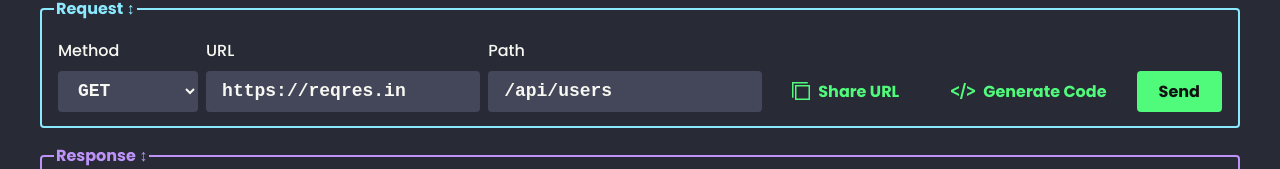
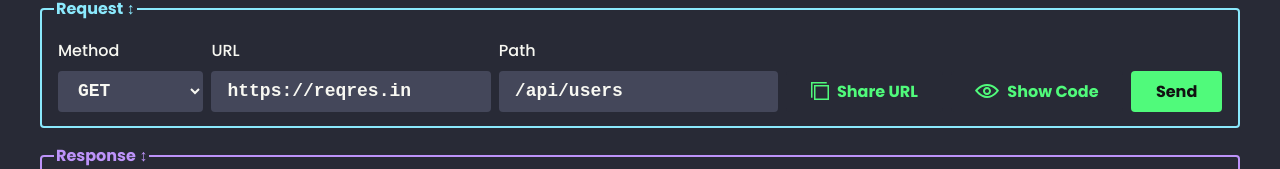
Before and after one commit to B-Guru/hoppscotch, a Nuxt app: page / in a window 1280 px wide. Shown: the part 135-304 px from the top of the page. Built offline with nearby package versions, Linux system fonts and the light colour scheme.

Commit message:
:zap: Better button context

```diff
--- a/pages/index.vue
+++ b/pages/index.vue
@@ -34,10 +34,13 @@
         <li>
           <label class="hide-on-small-screen" for="code">&nbsp;</label>
           <button class="icon" id="code" name="code" v-on:click="isHidden = !isHidden" :disabled="!isValidURL">
-            <svg xmlns="http://www.w3.org/2000/svg" width="24" height="24" viewBox="0 0 24 24">
-              <path d="M24 10.935v2.131l-8 3.947v-2.23l5.64-2.783-5.64-2.79v-2.223l8 3.948zm-16 3.848l-5.64-2.783 5.64-2.79v-2.223l-8 3.948v2.131l8 3.947v-2.23zm7.047-10.783h-2.078l-4.011 16h2.073l4.016-16z" />
+            <svg xmlns="http://www.w3.org/2000/svg" width="24" height="24" viewBox="0 0 24 24" v-if="isHidden">
+              <path d="M12.015 7c4.751 0 8.063 3.012 9.504 4.636-1.401 1.837-4.713 5.364-9.504 5.364-4.42 0-7.93-3.536-9.478-5.407 1.493-1.647 4.817-4.593 9.478-4.593zm0-2c-7.569 0-12.015 6.551-12.015 6.551s4.835 7.449 12.015 7.449c7.733 0 11.985-7.449 11.985-7.449s-4.291-6.551-11.985-6.551zm-.015 5c1.103 0 2 .897 2 2s-.897 2-2 2-2-.897-2-2 .897-2 2-2zm0-2c-2.209 0-4 1.792-4 4 0 2.209 1.791 4 4 4s4-1.791 4-4c0-2.208-1.791-4-4-4z" />
             </svg>
-            <span>Generate Code</span>
+            <svg xmlns="http://www.w3.org/2000/svg" width="24" height="24" viewBox="0 0 24 24" v-if="!isHidden">
+              <path d="M19.604 2.562l-3.346 3.137c-1.27-.428-2.686-.699-4.243-.699-7.569 0-12.015 6.551-12.015 6.551s1.928 2.951 5.146 5.138l-2.911 2.909 1.414 1.414 17.37-17.035-1.415-1.415zm-6.016 5.779c-3.288-1.453-6.681 1.908-5.265 5.206l-1.726 1.707c-1.814-1.16-3.225-2.65-4.06-3.66 1.493-1.648 4.817-4.594 9.478-4.594.927 0 1.796.119 2.61.315l-1.037 1.026zm-2.883 7.431l5.09-4.993c1.017 3.111-2.003 6.067-5.09 4.993zm13.295-4.221s-4.252 7.449-11.985 7.449c-1.379 0-2.662-.291-3.851-.737l1.614-1.583c.715.193 1.458.32 2.237.32 4.791 0 8.104-3.527 9.504-5.364-.729-.822-1.956-1.99-3.587-2.952l1.489-1.46c2.982 1.9 4.579 4.327 4.579 4.327z" />
+            </svg>
+            <span>{{ isHidden ? 'Show Code' : 'Hide Code' }}</span>
           </button>
         </li>
         <li>
@@ -151,7 +154,15 @@
             <iframe :class="{hidden: !previewEnabled}" class="covers-response" ref="previewFrame" src="about:blank"></iframe>
           </div>
           <div class="align-right" v-if="response.body && responseType === 'text/html'">
-            <button @click.prevent="togglePreview">{{ previewEnabled ? 'Hide Preview' : 'Preview HTML' }}</button>
+            <button class="icon" @click.prevent="togglePreview">
+              <svg xmlns="http://www.w3.org/2000/svg" width="24" height="24" viewBox="0 0 24 24" v-if="!previewEnabled">
+                <path d="M12.015 7c4.751 0 8.063 3.012 9.504 4.636-1.401 1.837-4.713 5.364-9.504 5.364-4.42 0-7.93-3.536-9.478-5.407 1.493-1.647 4.817-4.593 9.478-4.593zm0-2c-7.569 0-12.015 6.551-12.015 6.551s4.835 7.449 12.015 7.449c7.733 0 11.985-7.449 11.985-7.449s-4.291-6.551-11.985-6.551zm-.015 5c1.103 0 2 .897 2 2s-.897 2-2 2-2-.897-2-2 .897-2 2-2zm0-2c-2.209 0-4 1.792-4 4 0 2.209 1.791 4 4 4s4-1.791 4-4c0-2.208-1.791-4-4-4z" />
+              </svg>
+              <svg xmlns="http://www.w3.org/2000/svg" width="24" height="24" viewBox="0 0 24 24" v-if="previewEnabled">
+                <path d="M19.604 2.562l-3.346 3.137c-1.27-.428-2.686-.699-4.243-.699-7.569 0-12.015 6.551-12.015 6.551s1.928 2.951 5.146 5.138l-2.911 2.909 1.414 1.414 17.37-17.035-1.415-1.415zm-6.016 5.779c-3.288-1.453-6.681 1.908-5.265 5.206l-1.726 1.707c-1.814-1.16-3.225-2.65-4.06-3.66 1.493-1.648 4.817-4.594 9.478-4.594.927 0 1.796.119 2.61.315l-1.037 1.026zm-2.883 7.431l5.09-4.993c1.017 3.111-2.003 6.067-5.09 4.993zm13.295-4.221s-4.252 7.449-11.985 7.449c-1.379 0-2.662-.291-3.851-.737l1.614-1.583c.715.193 1.458.32 2.237.32 4.791 0 8.104-3.527 9.504-5.364-.729-.822-1.956-1.99-3.587-2.952l1.489-1.46c2.982 1.9 4.579 4.327 4.579 4.327z" />
+              </svg>
+              <span>{{ previewEnabled ? 'Hide Preview' : 'Preview HTML' }}</span>
+            </button>
           </div>
         </li>
       </ul>
```
